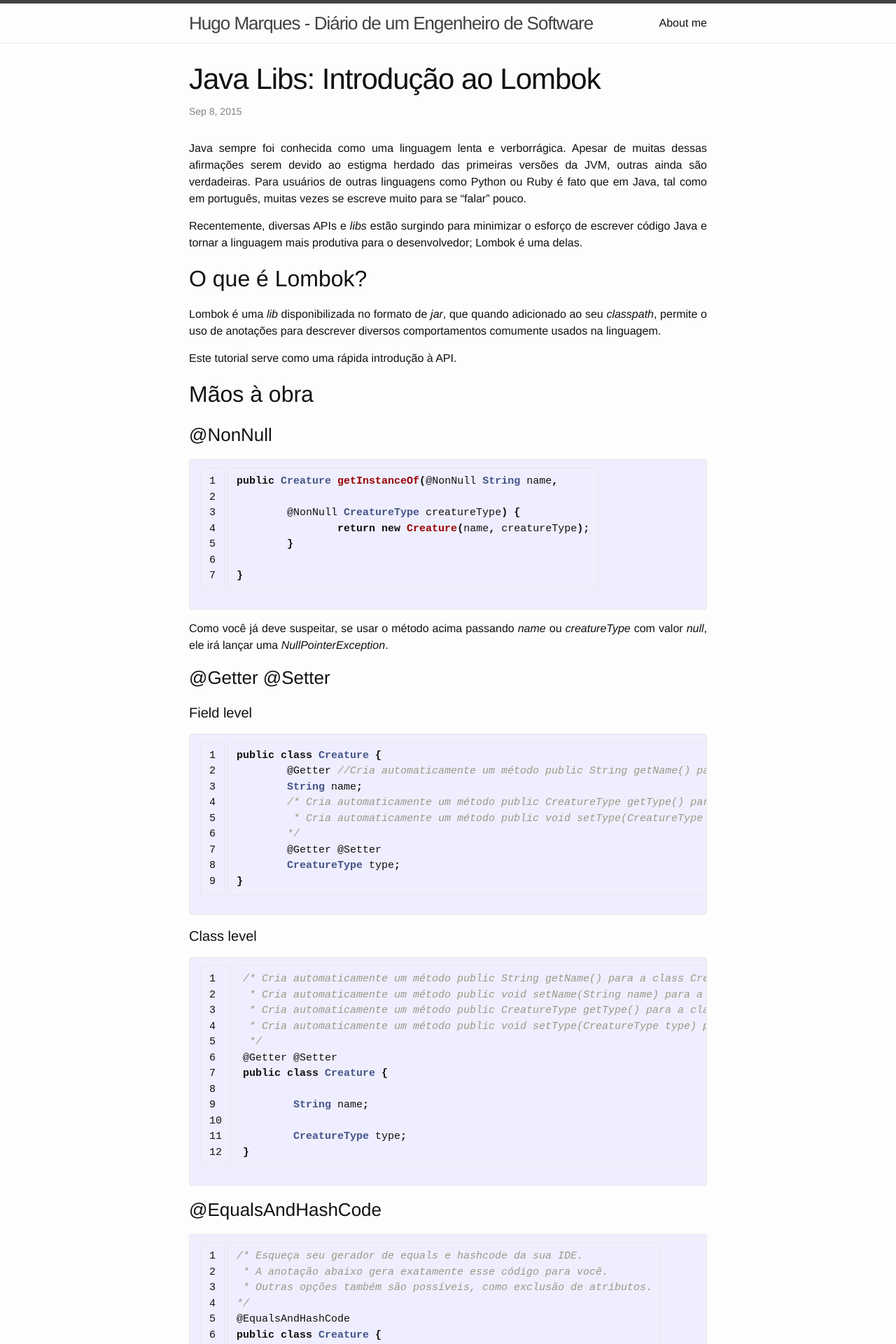
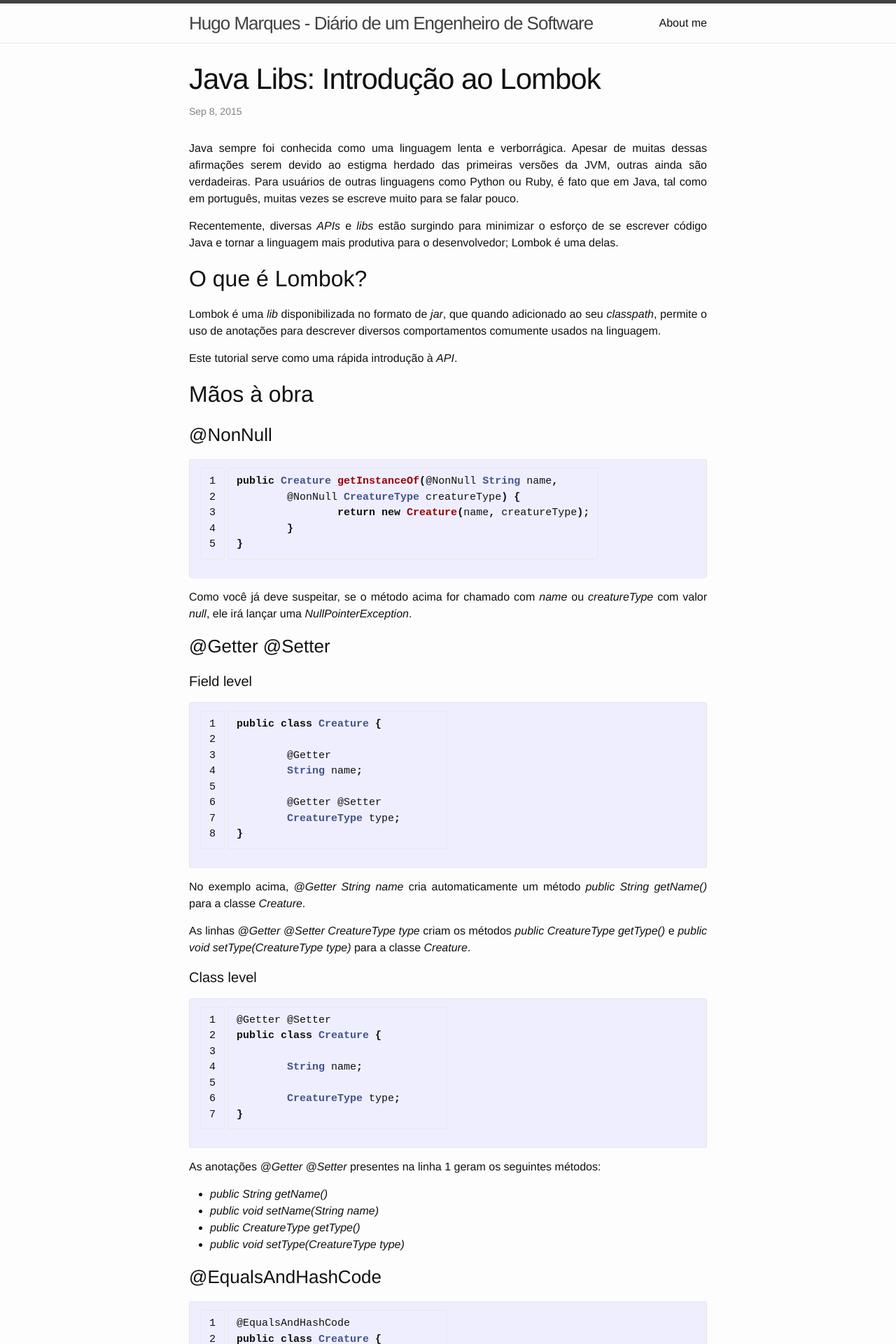
Before and after one commit to hugomarques/hugodesmarques, a Jekyll site: the page built from _posts/2015-09-08-java-libs-introducao-ao-lombok.markdown, in a window 1280 px wide. Shown: the top 1920 px of the page at 70% size. Built offline with Jekyll 4.4.1, drawn with Linux system fonts in a browser that asks for light colours; comment, search, counter and statistics services are not loaded; some of the changed text lies outside the part shown.

Commit message:
Fix social buttons

```diff
--- a/_config.yml
+++ b/_config.yml
@@ -2,7 +2,7 @@
 title: Hugo Marques - Diário de um Engenheiro de Software
 email: hugodesmarques@gmail.com
 description: > # this means to ignore newlines until "baseurl:"
-  O dia a dia de um engenheiro de software no Brasil e Estados Unidos.
+  O dia a dia de um engenheiro de software no Brasil e nos Estados Unidos.
 baseurl: "" # the subpath of your site, e.g. /blog/
 url: "http://hugodesmarques.com" # the base hostname & protocol for your site
 twitter_username: hugaomarques
--- a/_layouts/default.html
+++ b/_layouts/default.html
@@ -35,6 +35,9 @@
       ga('send', 'pageview');
 
     </script>
+
+    <script>!function(d,s,id){var js,fjs=d.getElementsByTagName(s)[0],p=/^http:/.test(d.location)?'http':'https';if(!d.getElementById(id)){js=d.createElement(s);js.id=id;js.src=p+'://platform.twitter.com/widgets.js';fjs.parentNode.insertBefore(js,fjs);}}(document, 'script', 'twitter-wjs');
+    </script>
   </body>
 
 </html>
--- a/_layouts/post.html
+++ b/_layouts/post.html
@@ -14,12 +14,11 @@
 
 </div>
 <div class="social-buttons">
-  <ul class="list-inline">
-    <li class="twitter-button">
+  <ul class="share-list">
+    <li class="share-item">
         <a href="https://twitter.com/share" class="twitter-share-button">Tweet</a>
-        <script>!function(d,s,id){var js,fjs=d.getElementsByTagName(s)[0],p=/^http:/.test(d.location)?'http':'https';if(!d.getElementById(id)){js=d.createElement(s);js.id=id;js.src=p+'://platform.twitter.com/widgets.js';fjs.parentNode.insertBefore(js,fjs);}}(document, 'script', 'twitter-wjs');</script>
     </li>
-    <li class="facebook-button">
+    <li class="share-item">
         <!-- Your share button code -->
         <div class="fb-share-button"
             data-href="{{ site.url }}{{ page.url }}"
--- a/_posts/2015-09-08-java-libs-introducao-ao-lombok.markdown
+++ b/_posts/2015-09-08-java-libs-introducao-ao-lombok.markdown
@@ -5,15 +5,15 @@
 categories: java lib
 comments: true
 ---
-Java sempre foi conhecida como uma linguagem lenta e verborrágica. Apesar de muitas dessas afirmações serem devido ao estigma herdado das primeiras versões da JVM, outras ainda são verdadeiras. Para usuários de outras linguagens como Python ou Ruby é fato que em Java, tal como em português, muitas vezes se escreve muito para se "falar" pouco.
+Java sempre foi conhecida como uma linguagem lenta e verborrágica. Apesar de muitas dessas afirmações serem devido ao estigma herdado das primeiras versões da JVM, outras ainda são verdadeiras. Para usuários de outras linguagens como Python ou Ruby, é fato que em Java, tal como em português, muitas vezes se escreve muito para se falar pouco.
 
-Recentemente, diversas APIs e *libs* estão surgindo para minimizar o esforço de escrever código Java e tornar a linguagem mais produtiva para o desenvolvedor; Lombok é uma delas.
+Recentemente, diversas *APIs* e *libs* estão surgindo para minimizar o esforço de se escrever código Java e tornar a linguagem mais produtiva para o desenvolvedor; Lombok é uma delas.
 
 ##O que é Lombok?
 
 Lombok é uma *lib* disponibilizada no formato de *jar*, que quando adicionado ao seu *classpath*, permite o uso de anotações para descrever diversos comportamentos comumente usados na linguagem.
 
-Este tutorial serve como uma rápida introdução à API.
+Este tutorial serve como uma rápida introdução à *API*.
 
 ##Mãos à obra
 
@@ -22,16 +22,13 @@
 {%highlight java linenos %}
 
 public Creature getInstanceOf(@NonNull String name,
-
 	@NonNull CreatureType creatureType) {
 		return new Creature(name, creatureType);
 	}
-
 }
 {% endhighlight %}
 
-
-Como você já deve suspeitar, se usar o método acima passando *name* ou *creatureType* com valor *null*, ele irá lançar uma *NullPointerException*.
+Como você já deve suspeitar, se o método acima for chamado com *name* ou *creatureType* com valor *null*, ele irá lançar uma *NullPointerException*.
 
 ###@Getter @Setter
 
@@ -39,23 +36,21 @@
 
 {%highlight java linenos %}
 public class Creature {
-	@Getter //Cria automaticamente um método public String getName() para a class Creature.
+
+	@Getter
 	String name;
-	/* Cria automaticamente um método public CreatureType getType() para a class Creature.
-	 * Cria automaticamente um método public void setType(CreatureType type) para a class Creature.
-	*/
+
 	@Getter @Setter
 	CreatureType type;
 }
 {% endhighlight %}
 
+No exemplo acima, *@Getter String name* cria automaticamente um método *public String getName()* para a classe *Creature*.
+
+As linhas *@Getter @Setter CreatureType type* criam os métodos *public CreatureType getType()* e *public void setType(CreatureType type)* para a classe *Creature*.
+
 #### Class level ####
 {%highlight java linenos %}
-/* Cria automaticamente um método public String getName() para a class Creature.`
- * Cria automaticamente um método public void setName(String name) para a class Creature.
- * Cria automaticamente um método public CreatureType getType() para a class Creature.
- * Cria automaticamente um método public void setType(CreatureType type) para a class Creature.
- */
 @Getter @Setter
 public class Creature {
 
@@ -65,13 +60,17 @@
 }
 {% endhighlight %}
 
+As anotações *@Getter @Setter* presentes na linha 1 geram os seguintes métodos:
+
+* *public String getName()*
+* *public void setName(String name)*
+* *public CreatureType getType()*
+* *public void setType(CreatureType type)*
+
+
 ###@EqualsAndHashCode
 
 {%highlight java linenos %}
-/* Esqueça seu gerador de equals e hashcode da sua IDE.
- * A anotação abaixo gera exatamente esse código para você.
- * Outras opções também são possíveis, como exclusão de atributos.
-*/
 @EqualsAndHashCode
 public class Creature {
 	String name;
@@ -79,13 +78,12 @@
 }
 {% endhighlight %}
 
+
+Esqueça seu gerador de *equals* e *hashcode* da sua IDE. A anotação *@EqualsAndHashCode* gera exatamente esse código para você. Outras opções também são possíveis, como exclusão de atributos.
+
 ###@ToString
 
 {%highlight java linenos %}
-/* Gera o método toString().
- * O método retorna a seguinte String: Creature(name, type).
- * Outras opções também são possíveis, como exclusão de atributos.
-*/
 @ToString
 public class Creature {
 	String name;
@@ -93,13 +91,11 @@
 }
 {% endhighlight %}
 
+A anotação *@ToString* gera o método *toString()* para o seu objeto. O método retorna uma String no formato *ClassName(field1, field2, ..., fieldN)*. No exemplo acima, a seguinte String é retornada: *Creature(name, type)*. Assim como o *@EqualsAndHashCode*, também é possível excluir atributos.
+
 ###@Data
 
 {%highlight java linenos %}
-/* Mais conhecida como "adeus java bean verborrágico".
- * A anotação abaixo é o mesmo que anotar sua classe com @Getter @Setter @EqualsAndHashCode @ToString
- *
-*/
 @Data
 public class Creature {
 	String name;
@@ -107,29 +103,11 @@
 }
 {% endhighlight %}
 
-é o mesmo que:
-
-{%highlight java linenos %}
-@EqualsAndHashCode
-@Getter
-@Setter
-public class Creature {
-	String name;
-	CreatureType type;
-}
-{% endhighlight %}
+Mais conhecida como "adeus java bean verborrágico", a anotação *@Data* gera o mesmo efeito que anotar sua classe com *@Getter*, *@Setter*, *@EqualsAndHashCode* e *@ToString*.
 
 ###@AllArgsConstructor
 
 {%highlight java linenos %}
-/*
- * A anotação abaixo gera um construtor do tipo:
- * public Creature(Strine name, CreatureType type) {
- * 	this.name = name;
- * 	this.type = type;
- * }
- * Outras opções também são possíveis, como exclusão de atributos.
- */
 @AllArgsConstructor
 public class Creature {
 	String name;
@@ -137,24 +115,33 @@
 }
 {% endhighlight %}
 
+A anotação no exemplo acima gera o seguinte construtor:
+{%highlight java linenos %}
+public Creature(Strine name, CreatureType type) {
+	this.name = name;
+	this.type = type;
+}
+{% endhighlight %}
+
+Da mesma forma que as opções anteriores, também é possível excluir atributos do construtor.
+
 ###@Slf4j
 
 {%highlight java linenos %}
-/*
-* Essa anotação gera um atributo log que pode ser usado no código.
-*/
 @Slf4j
 public class CreatureResource {
 
-	/* O código abaixo não gera erro de compilação.
-	* A anotação cria uma variável similar à seguinte linha de código:
-	* private static final org.slf4j.Logger log = org.slf4j.LoggerFactory.getLogger(CreatureResource.class);
-	*/
 	public void doGet() {
 		log.info("Entrei no doGet");
 	}
+}
+{% endhighlight %}
 
-}
+
+O código acima não causa um erro de compilação na linha 5. A variável *log* é criada pela anotação *@Slf4j* similar à seguinte linha de código:
+{%highlight java linenos %}
+	private static final org.slf4j.Logger log =
+		org.slf4j.LoggerFactory.getLogger(CreatureResource.class);
 {% endhighlight %}
 
 ##E ainda tem mais...
--- a/_sass/_layout.scss
+++ b/_sass/_layout.scss
@@ -239,7 +239,21 @@
 /**
 * Social media buttons
 */
-.list-inline {
-    display: inline-block;
+.share-list {
+    margin-left: 0px;
+    padding: 0;
     list-style-type: none;
 }
+
+.share-item {
+    display: block;
+    float:left;
+    margin: 0 1em 0 0;
+    vertical-align: top !important;
+}
+
+.fb-share-button {
+    span {
+        vertical-align: top !important;
+    }
+}
```
Also changed, not shown: other parts of _posts/2015-09-08-java-libs-introducao-ao-lombok.markdown (+2 -2 lines), about.md (+1 -1 lines).
